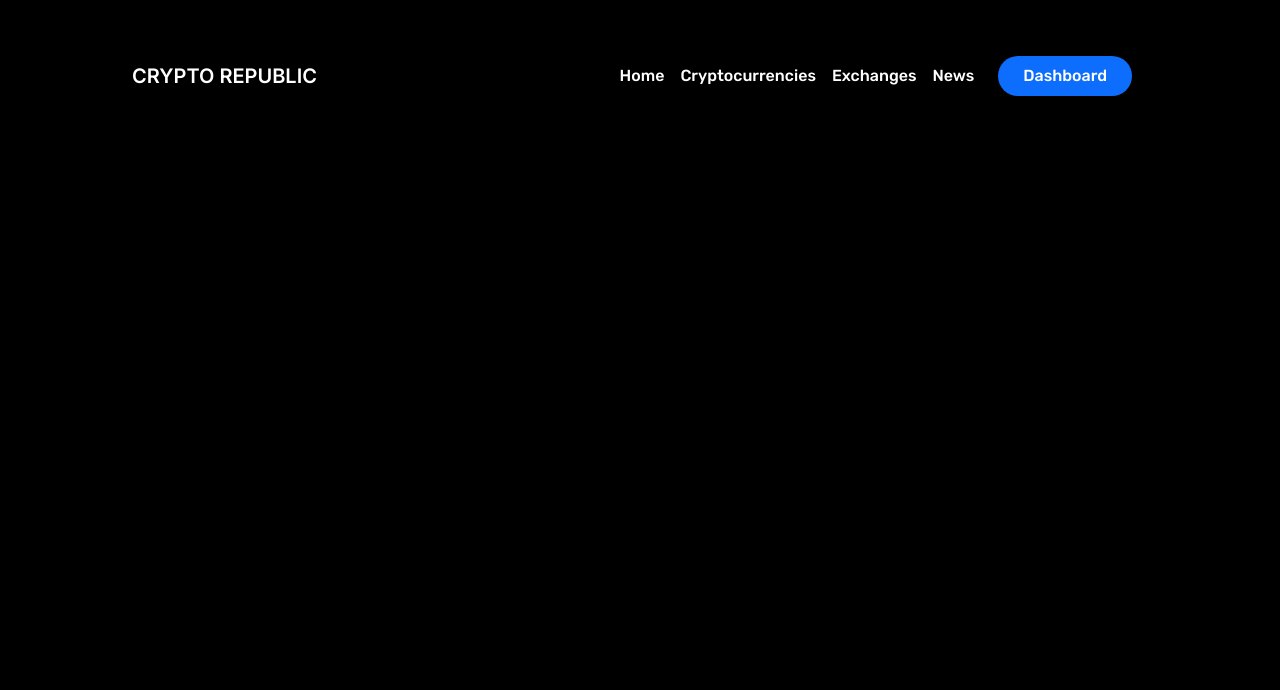
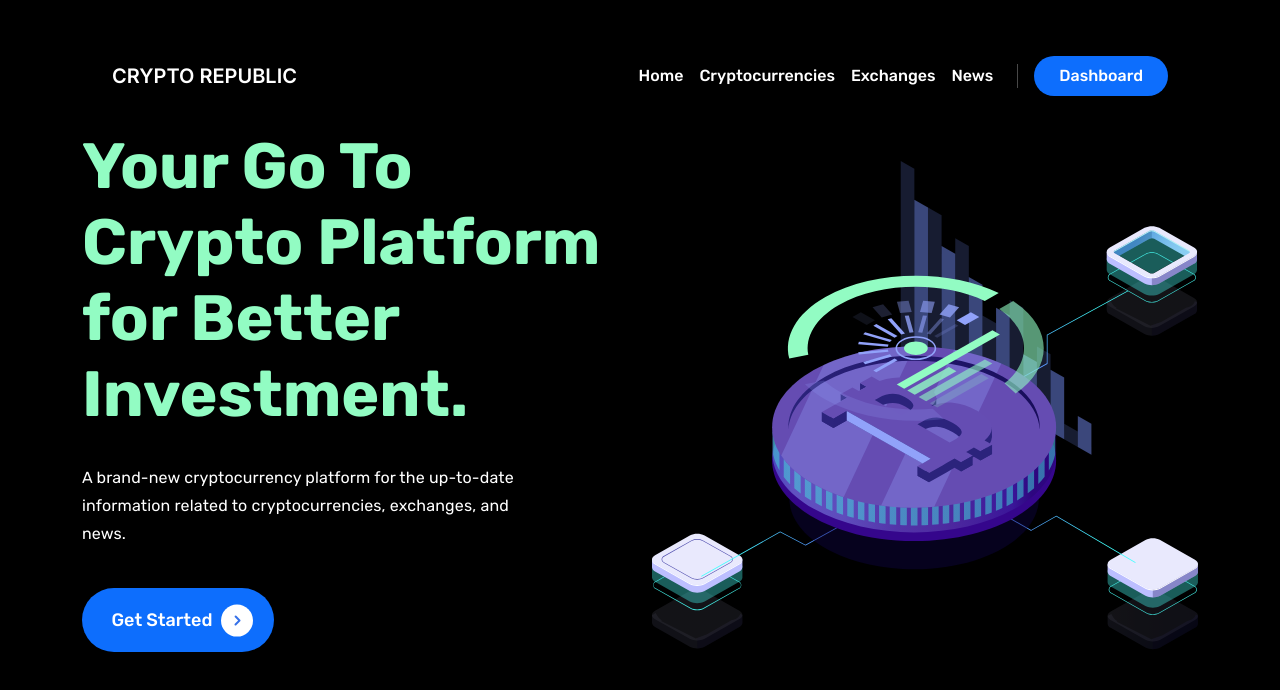
Before and after one commit to s3778722/React-Crypto-App, a React (Create React App) app: page / in a window 1280 px wide. Shown: the top 690 px of the page. Built offline with nearby package versions, Linux system fonts and the light colour scheme.

Commit message:
Main Hero Content Implemented

```diff
--- a/src/App.css
+++ b/src/App.css
@@ -44,6 +44,12 @@
   box-shadow: 0px 4px 4px rgba(0, 0, 0, 0.25);
 }
 
+@media screen and (max-width: 992px) {
+  .divider {
+    display: none !important;
+  }
+}
+
 .dashboard-button {
   padding-top: 10px;
   padding-bottom: 10px;
@@ -54,7 +60,53 @@
 
 @media (min-width: 992px) {
   .nav-padding {
-    padding-left: 120px;
-    padding-right: 120px;
+    padding-left: 100px;
+    padding-right: 100px;
   }
 }
+
+.hero-main-text {
+  color: #92fcc3;
+
+  font-family: Rubik;
+  font-size: 64px;
+  font-style: normal;
+  font-weight: 700;
+  line-height: 76px;
+  letter-spacing: 0em;
+  text-align: left;
+}
+
+.hero-sub-text {
+  width: 435px;
+
+  font-family: Rubik;
+  font-size: 16px;
+  font-style: normal;
+  font-weight: 400;
+  line-height: 28px;
+  letter-spacing: 0.01em;
+  text-align: left;
+}
+
+.hero-button {
+  font-family: Rubik;
+  font-style: normal;
+  font-weight: 500;
+  font-size: 18px;
+  line-height: 150%;
+
+  display: flex;
+  flex-direction: row;
+  justify-content: center;
+  align-items: center;
+  padding: 16px 16px 16px 24px;
+
+  width: 192px;
+  height: 64px;
+  left: 0px;
+  top: 372px;
+  border-radius: 32px;
+
+  border: none;
+}
--- a/src/App.js
+++ b/src/App.js
@@ -1,12 +1,15 @@
 import logo from "./logo.svg";
 import "./App.css";
 import Navbar from "./components/Navbar";
+import Hero from "./components/Hero";
 
 function App() {
   return (
     <div className="App">
       <div className="background-black-container">
         <Navbar />
+        <br />
+        <Hero />
       </div>
     </div>
   );
--- /dev/null
+++ b/src/components/Hero.jsx
@@ -0,0 +1,32 @@
+import React from "react";
+import { default as logo } from "../assets/bitcoin.svg";
+import { default as icon } from "../assets/arrow-right.svg";
+
+const Hero = () => {
+  return (
+    <div class="container text-white">
+      <div class="row align-items-center ">
+        <div class="col-md col-md-push-6">
+          <h1 class="hero-main-text">
+            Your Go To Crypto Platform for Better Investment.
+          </h1>
+          <br />
+          <p class="hero-sub-text">
+            A brand-new cryptocurrency platform for the up-to-date information
+            related to cryptocurrencies, exchanges, and news.
+          </p>
+          <br />
+          <button type="button" class="hero-button text-white btn-primary">
+            Get Started
+            <img src={icon} class="ms-2" />
+          </button>
+        </div>
+        <div class="col-md col-md-pull-6">
+          <img src={logo} class="img-fluid" />
+        </div>
+      </div>
+    </div>
+  );
+};
+
+export default Hero;
--- a/src/components/Navbar.jsx
+++ b/src/components/Navbar.jsx
@@ -1,4 +1,5 @@
 import React from "react";
+import { default as divider } from "../assets/divider.svg";
 
 const Navbar = () => {
   return (
@@ -45,7 +46,8 @@ const Navbar = () => {
                   News
                 </a>
               </li>
-              <li class="nav-item px-3">
+              <img src={divider} class="mx-3 divider" />
+              <li class="nav-item">
                 <a
                   class="nav-link text-white btn-primary"
                   style={{
```
Also changed, not shown: src/assets/arrow-right.svg (added), src/assets/bitcoin.svg (added).
